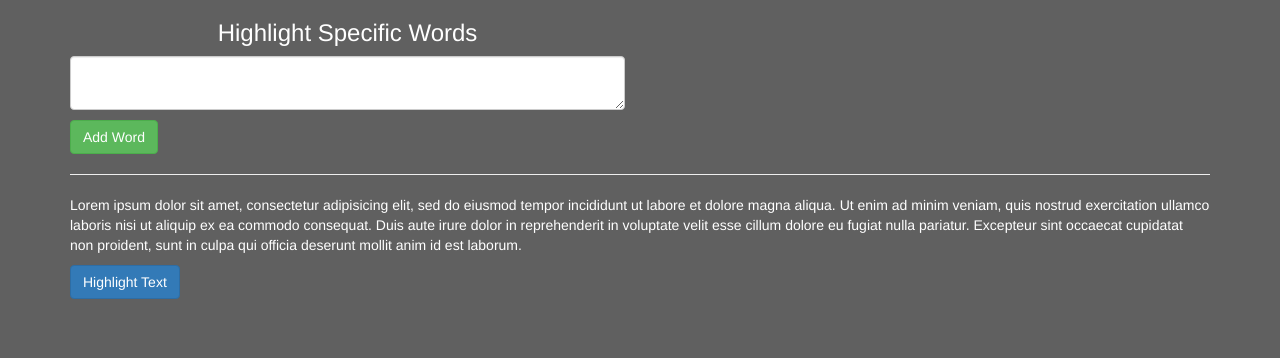
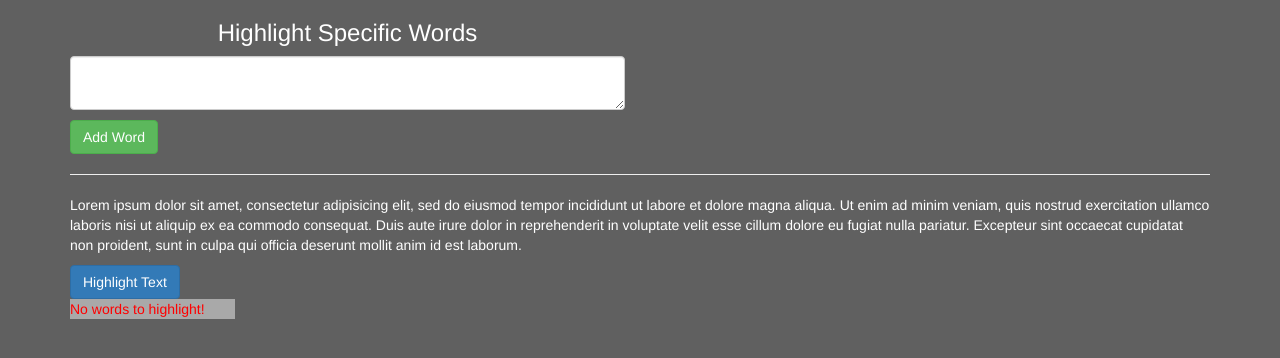
Before and after one commit to ericbastarache/TextHighlighter, a plain HTML site: page index.html in a window 1280 px wide. Drawn offline with nearby package versions, Linux system fonts and the light colour scheme.

Commit message:
Updated highlight area

```diff
--- a/index.html
+++ b/index.html
@@ -38,8 +38,9 @@
         </div>
       </div>
       <div class="row">
-        <div class="col-md-1">
-          <button class="btn btn-primary" id="highlight">Highlight Text</button>
+        <div class="col-md-2">
+          <button class="btn btn-primary" id="highlight-btn">Highlight Text</button>
+          <div class="error">No words to highlight!</div>
         </div>
       </div>
     </div>
```
